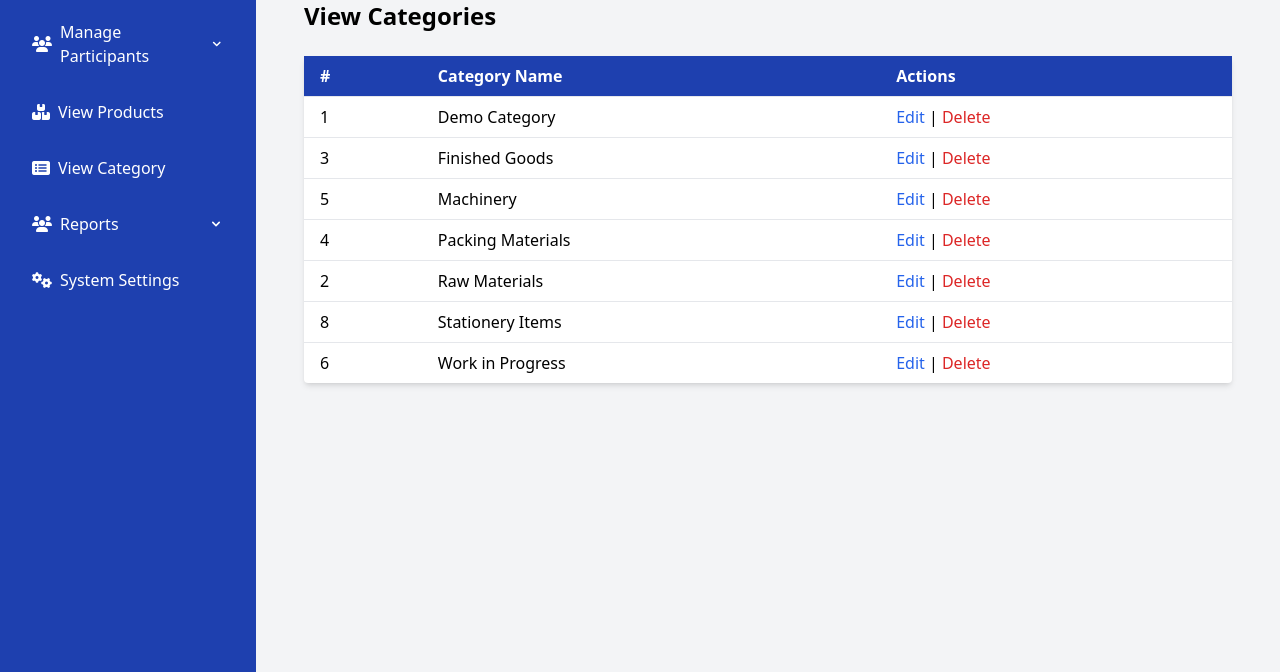
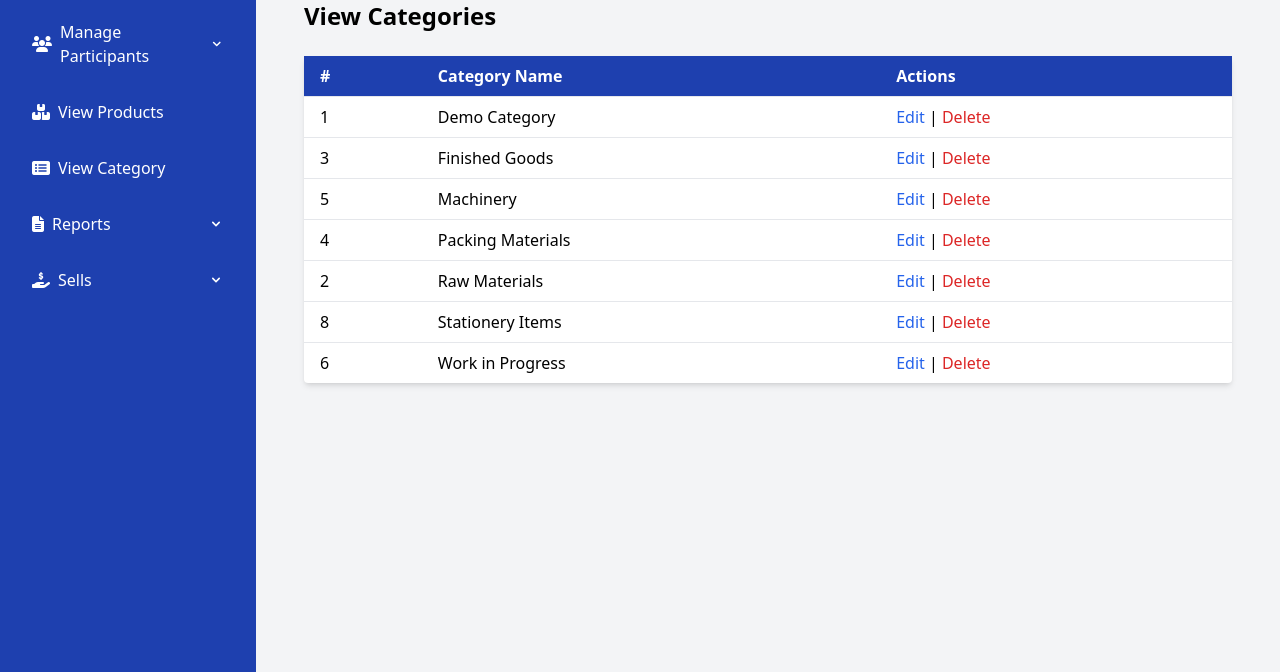
Before and after one commit to YoussoufEfkiren/Stage_Project, a PHP site: page /Product_management/view_category.php in a window 1280 px wide. Shown: the part 128-800 px from the top of the page. Run offline with PHP 8.4, Linux system fonts and the light colour scheme; a user stored in the database is signed in; data comes from the database, SQL or seed files in the repository; some libraries are stand-ins or nearby versions.

Commit message:
Ajout des fichiers pour [description]

```diff
--- a/User_Management/profile.php
+++ b/User_Management/profile.php
@@ -1,4 +1,3 @@
 <?php
 
 echo "<h1>Nothing to see here</h1>";
-?>
--- a/layouts/layout.php
+++ b/layouts/layout.php
@@ -36,16 +36,17 @@ $user_name = $_SESSION['user_name'] ?? 'Guest';
                                 <i class="fas fa-tachometer-alt mr-2"></i> Dashboard
                             </a>
                         </li>
+                        <!-- Manage Participants Dropdown -->
                         <li>
-                            <button id="manage-users-btn" class="w-full text-left py-2 px-4 rounded hover:bg-blue-700 flex justify-between items-center">
+                            <button id="participants-btn" class="w-full text-left py-2 px-4 rounded hover:bg-blue-700 flex justify-between items-center">
                                 <span class="flex items-center">
                                     <i class="fas fa-users mr-2"></i> Manage Participants
                                 </span>
-                                <svg id="arrow-icon" class="w-4 h-4 transform transition-transform" xmlns="http://www.w3.org/2000/svg" viewBox="0 0 20 20" fill="currentColor">
+                                <svg id="participants-arrow-icon" class="w-4 h-4 transform transition-transform" xmlns="http://www.w3.org/2000/svg" viewBox="0 0 20 20" fill="currentColor">
                                     <path fill-rule="evenodd" d="M5.292 7.292a1 1 0 011.414 0L10 10.586l3.293-3.294a1 1 0 111.414 1.414l-4 4a1 1 0 01-1.414 0l-4-4a1 1 0 010-1.414z" clip-rule="evenodd" />
                                 </svg>
                             </button>
-                            <ul id="manage-users-submenu" class="hidden space-y-2 mt-2 ml-4">
+                            <ul id="participants-submenu" class="hidden space-y-2 mt-2 ml-4">
                                 <li>
                                     <a href="../User_Management/manage_users.php" class="block py-2 px-4 rounded hover:bg-blue-700 flex items-center">
                                         <i class="fas fa-user-cog mr-2"></i> Manage Users
@@ -53,11 +54,12 @@ $user_name = $_SESSION['user_name'] ?? 'Guest';
                                 </li>
                                 <li>
                                     <a href="../User_Management/group_manage.php" class="block py-2 px-4 rounded hover:bg-blue-700 flex items-center">
-                                        <i class="fas fa-user-friends mr-2"></i> Manage Groups
+                                        <i class="fas fa-user-plus mr-2"></i> Manage Groups
                                     </a>
                                 </li>
                             </ul>
                         </li>
+
                         <li>
                             <a href="../Product_management/view_products.php" class="block py-2 px-4 rounded hover:bg-blue-700 flex items-center">
                                 <i class="fas fa-boxes mr-2"></i> View Products
@@ -68,39 +70,46 @@ $user_name = $_SESSION['user_name'] ?? 'Guest';
                                 <i class="fas fa-list-alt mr-2"></i> View Category
                             </a>
                         </li>
+                        <!-- Reports Dropdown for level 1 -->
                         <li>
-                            <button id="manage-users-btn" class="w-full text-left py-2 px-4 rounded hover:bg-blue-700 flex justify-between items-center">
+                            <button id="reports-btn-level1" class="w-full text-left py-2 px-4 rounded hover:bg-blue-700 flex justify-between items-center">
                                 <span class="flex items-center">
-                                    <i class="fas fa-users mr-2"></i> Reports
+                                    <i class="fas fa-file-alt mr-2"></i> Reports
                                 </span>
-                                <svg id="arrow-icon" class="w-4 h-4 transform transition-transform" xmlns="http://www.w3.org/2000/svg" viewBox="0 0 20 20" fill="currentColor">
+                                <svg id="reports-arrow-icon-level1" class="w-4 h-4 transform transition-transform" xmlns="http://www.w3.org/2000/svg" viewBox="0 0 20 20" fill="currentColor">
                                     <path fill-rule="evenodd" d="M5.292 7.292a1 1 0 011.414 0L10 10.586l3.293-3.294a1 1 0 111.414 1.414l-4 4a1 1 0 01-1.414 0l-4-4a1 1 0 010-1.414z" clip-rule="evenodd" />
                                 </svg>
                             </button>
-                            <ul id="manage-users-submenu" class="hidden space-y-2 mt-2 ml-4">
+                            <ul id="reports-submenu-level1" class="hidden space-y-2 mt-2 ml-4">
                                 <li>
                                     <a href="/Reports/view_reports.php" class="block py-2 px-4 rounded hover:bg-blue-700 flex items-center">
-                                        <i class="fas fa-user-cog mr-2"></i> view_reports
+                                        <i class="fas fa-eye mr-2"></i> View Reports
                                     </a>
                                 </li>
                                 <li>
                                     <a href="/Reports/view_reports_dates.php" class="block py-2 px-4 rounded hover:bg-blue-700 flex items-center">
-                                        <i class="fas fa-user-friends mr-2"></i> view_reports_dates
+                                        <i class="fas fa-calendar-alt mr-2"></i> View Reports by Dates
                                     </a>
                                 </li>
                             </ul>
                         </li>
-
-                        <!-- <li>
-
-                            <a href="/Reports/view_reports.php" class="block py-2 px-4 rounded hover:bg-blue-700 flex items-center">
-                                <i class="fas fa-chart-bar mr-2"></i> Reports
+                        <!-- Sells for level 1 -->
+                        <li>
+                            <button id="sells-btn" class="w-full text-left py-2 px-4 rounded hover:bg-blue-700 flex justify-between items-center">
+                                <span class="flex items-center">
+                                    <i class="fas fa-hand-holding-usd mr-2"></i> Sells
+                                </span>
+                                <svg id="sells-arrow-icon" class="w-4 h-4 transform transition-transform" xmlns="http://www.w3.org/2000/svg" viewBox="0 0 20 20" fill="currentColor">
+                                    <path fill-rule="evenodd" d="M5.292 7.292a1 1 0 011.414 0L10 10.586l3.293-3.294a1 1 0 111.414 1.414l-4 4a1 1 0 01-1.414 0l-4-4a1 1 0 010-1.414z" clip-rule="evenodd" />
+                                </svg>
+                            </button>
+                            <ul id="sells-submenu" class="hidden space-y-2 mt-2 ml-4">
+                                <li>
+                                    <a href="../Product_management/sells.php" class="block py-2 px-4 rounded hover:bg-blue-700 flex items-center">
+                                        <i class="fas fa-hand-holding-usd mr-2"></i> View Sells
                                     </a>
-                        </li> -->
-                        <li>
-                            <a href="settings.php" class="block py-2 px-4 rounded hover:bg-blue-700 flex items-center">
-                                <i class="fas fa-cogs mr-2"></i> System Settings
-                            </a>
+                                </li>
+                            </ul>
                         </li>
                     <?php elseif ($user_level == 2): ?>
                         <li>
@@ -114,8 +123,8 @@ $user_name = $_SESSION['user_name'] ?? 'Guest';
                             </a>
                         </li>
                         <li>
-                            <a href="sales_reports.php" class="block py-2 px-4 rounded hover:bg-blue-700 flex items-center">
-                                <i class="fas fa-chart-line mr-2"></i> View Sales Reports
+                            <a href="../Product_management/view_category.php" class="block py-2 px-4 rounded hover:bg-blue-700 flex items-center">
+                                <i class="fas fa-list-alt mr-2"></i> View Category
                             </a>
                         </li>
                     <?php elseif ($user_level == 3): ?>
@@ -125,14 +134,33 @@ $user_name = $_SESSION['user_name'] ?? 'Guest';
                             </a>
                         </li>
                         <li>
-                            <a href="../Product_management/view_products.php" class="block py-2 px-4 rounded hover:bg-blue-700 flex items-center">
-                                <i class="fas fa-boxes mr-2"></i> View Products
+                           <a href="../Product_management/sells.php" class="block py-2 px-4 rounded hover:bg-blue-700 flex items-center">
+                                 <i class="fas fa-hand-holding-usd mr-2"></i> Sells
+                             </a>
+                        </li>
+
+                        <!-- Reports Dropdown for level 3 only -->
+                        <li>
+                            <button id="reports-btn-level1" class="w-full text-left py-2 px-4 rounded hover:bg-blue-700 flex justify-between items-center">
+                                <span class="flex items-center">
+                                    <i class="fas fa-file-alt mr-2"></i> Reports
+                                </span>
+                                <svg id="reports-arrow-icon-level1" class="w-4 h-4 transform transition-transform" xmlns="http://www.w3.org/2000/svg" viewBox="0 0 20 20" fill="currentColor">
+                                    <path fill-rule="evenodd" d="M5.292 7.292a1 1 0 011.414 0L10 10.586l3.293-3.294a1 1 0 111.414 1.414l-4 4a1 1 0 01-1.414 0l-4-4a1 1 0 010-1.414z" clip-rule="evenodd" />
+                                </svg>
+                            </button>
+                            <ul id="reports-submenu-level1" class="hidden space-y-2 mt-2 ml-4">
+                                <li>
+                                    <a href="/Reports/view_reports.php" class="block py-2 px-4 rounded hover:bg-blue-700 flex items-center">
+                                        <i class="fas fa-eye mr-2"></i> View Reports
                                     </a>
                                 </li>
                                 <li>
-                            <a href="purchase_history.php" class="block py-2 px-4 rounded hover:bg-blue-700 flex items-center">
-                                <i class="fas fa-history mr-2"></i> View Purchase History
+                                    <a href="/Reports/view_reports_dates.php" class="block py-2 px-4 rounded hover:bg-blue-700 flex items-center">
+                                        <i class="fas fa-calendar-alt mr-2"></i> View Reports by Dates
                                     </a>
+                                </li>
+                            </ul>
                         </li>
                     <?php endif; ?>
                 </ul>
@@ -177,13 +205,86 @@ $user_name = $_SESSION['user_name'] ?? 'Guest';
             profileMenu.classList.add('hidden');
         }
     });
-        const manageUsersBtn = document.getElementById('manage-users-btn');
-        const manageUsersSubmenu = document.getElementById('manage-users-submenu');
-        const arrowIcon = document.getElementById('arrow-icon');
-        manageUsersBtn.addEventListener('click', () => {
-            manageUsersSubmenu.classList.toggle('hidden');
-            arrowIcon.classList.toggle('rotate-180');
+
+    // Toggle Reports Dropdown for level 1
+    const reportsBtnLevel1 = document.getElementById('reports-btn-level1');
+    const reportsSubmenuLevel1 = document.getElementById('reports-submenu-level1');
+    const reportsArrowIconLevel1 = document.getElementById('reports-arrow-icon-level1');
+
+    if (reportsBtnLevel1) {
+        reportsBtnLevel1.addEventListener('click', (event) => {
+            event.stopPropagation(); // Prevent event from bubbling up
+            reportsSubmenuLevel1.classList.toggle('hidden');
+            reportsArrowIconLevel1.classList.toggle('rotate-180');
+        });
+    }
+
+    // Toggle Sells Dropdown for level 1
+    const sellsBtnLevel1 = document.getElementById('sells-btn-level1');
+    const sellsSubmenuLevel1 = document.getElementById('sells-submenu-level1');
+    const sellsArrowIconLevel1 = document.getElementById('sells-arrow-icon-level1');
+
+    if (sellsBtnLevel1) {
+        sellsBtnLevel1.addEventListener('click', (event) => {
+            event.stopPropagation(); // Prevent event from bubbling up
+            sellsSubmenuLevel1.classList.toggle('hidden');
+            sellsArrowIconLevel1.classList.toggle('rotate-180');
+        });
+    }
+
+    // Toggle Reports Dropdown for level 3
+    const reportsBtnLevel3 = document.getElementById('reports-btn-level3');
+    const reportsSubmenuLevel3 = document.getElementById('reports-submenu-level3');
+    const reportsArrowIconLevel3 = document.getElementById('reports-arrow-icon-level3');
+
+    if (reportsBtnLevel3) {
+        reportsBtnLevel3.addEventListener('click', (event) => {
+            event.stopPropagation(); // Prevent event from bubbling up
+            reportsSubmenuLevel3.classList.toggle('hidden');
+            reportsArrowIconLevel3.classList.toggle('rotate-180');
+        });
+    }
+
+    // Toggle Sells Dropdown for level 3
+    const sellsBtnLevel3 = document.getElementById('sells-btn-level3');
+    const sellsSubmenuLevel3 = document.getElementById('sells-submenu-level3');
+    const sellsArrowIconLevel3 = document.getElementById('sells-arrow-icon-level3');
+
+    if (sellsBtnLevel3) {
+        sellsBtnLevel3.addEventListener('click', (event) => {
+            event.stopPropagation(); // Prevent event from bubbling up
+            sellsSubmenuLevel3.classList.toggle('hidden');
+            sellsArrowIconLevel3.classList.toggle('rotate-180');
+        });
+    }
+
+    // Close all dropdowns when clicking outside
+    document.addEventListener('click', (event) => {
+        // Close Reports for level 1
+        if (!reportsSubmenuLevel1.contains(event.target) && !reportsBtnLevel1.contains(event.target)) {
+            reportsSubmenuLevel1.classList.add('hidden');
+            reportsArrowIconLevel1.classList.remove('rotate-180');
+        }
+
+        // Close Sells for level 1
+        if (!sellsSubmenuLevel1.contains(event.target) && !sellsBtnLevel1.contains(event.target)) {
+            sellsSubmenuLevel1.classList.add('hidden');
+            sellsArrowIconLevel1.classList.remove('rotate-180');
+        }
+
+        // Close Reports for level 3
+        if (!reportsSubmenuLevel3.contains(event.target) && !reportsBtnLevel3.contains(event.target)) {
+            reportsSubmenuLevel3.classList.add('hidden');
+            reportsArrowIconLevel3.classList.remove('rotate-180');
+        }
+
+        // Close Sells for level 3
+        if (!sellsSubmenuLevel3.contains(event.target) && !sellsBtnLevel3.contains(event.target)) {
+            sellsSubmenuLevel3.classList.add('hidden');
+            sellsArrowIconLevel3.classList.remove('rotate-180');
+        }
     });
 </script>
+
 </body>
 </html>
```
Also changed, not shown: Product_management/sells.php (added). Lines whose indentation alone changed are shown as unchanged.
